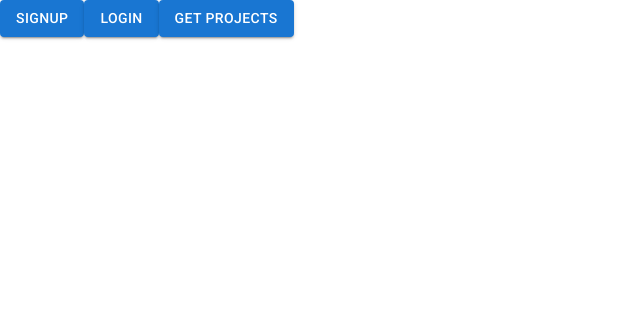
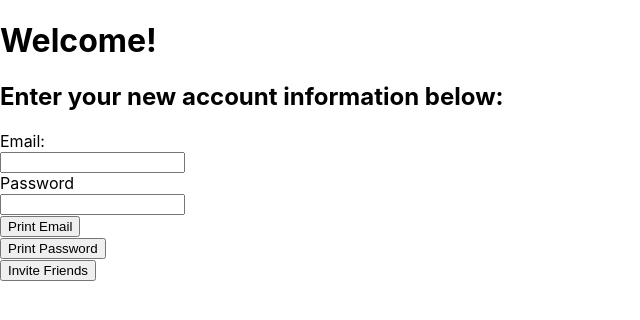
Before and after one commit to CS35L-ProFlow/ProFlow, a React (Create React App) app in the folder packages/frontend/: page / in a window 1280 px wide. Shown: the top 320 px of the page, without its empty margins (0-640 px from the left). Built offline with nearby package versions, Linux system fonts and the light colour scheme; no server answers.

Commit message:
Email textbox

```diff
--- a/packages/frontend/src/App.tsx
+++ b/packages/frontend/src/App.tsx
@@ -3,6 +3,7 @@ import Button from '@mui/material/Button'
 import { ProFlow } from "./proflow/ProFlow";
 import { ApiError } from "./proflow/core/ApiError";
 import { BACKEND_PORT } from "./env";
+import {Sign_Up} from './sign_up'
 
 class AppState {
 	private jwt?: string = undefined;
@@ -74,4 +75,6 @@ const App = () => {
 	);
 }
 
-export default App;
+// export default App;
+
+export default Sign_Up;
--- /dev/null
+++ b/packages/frontend/src/sign_up.tsx
@@ -0,0 +1,24 @@
+export function Sign_Up() {
+    return(
+        <div>
+            <h1>Welcome!</h1>
+            <h2>Enter your new account information below:</h2>
+            <div>Email:</div>
+            <input id="email" type="text"/>
+            <div>Password</div>
+            <input id="password" type="text" />
+            <div/>
+            <button onClick={() => {
+                const email_input = (document.getElementById('email') as HTMLInputElement).value;
+                console.log("Email: " + email_input);
+                }}>Print Email</button>
+            <div></div>
+            <button onClick={() => {
+                const email_input = (document.getElementById('password') as HTMLInputElement).value;
+                console.log("Password: " + email_input);
+                }}>Print Password</button>
+            <div></div>
+			<button onClick={() => window.open("https://google.com")}>Invite Friends</button>
+		</div>
+    );
+}
```
Also changed, not shown: packages/frontend/src/invite.tsx (deleted, +0 -7 lines).
